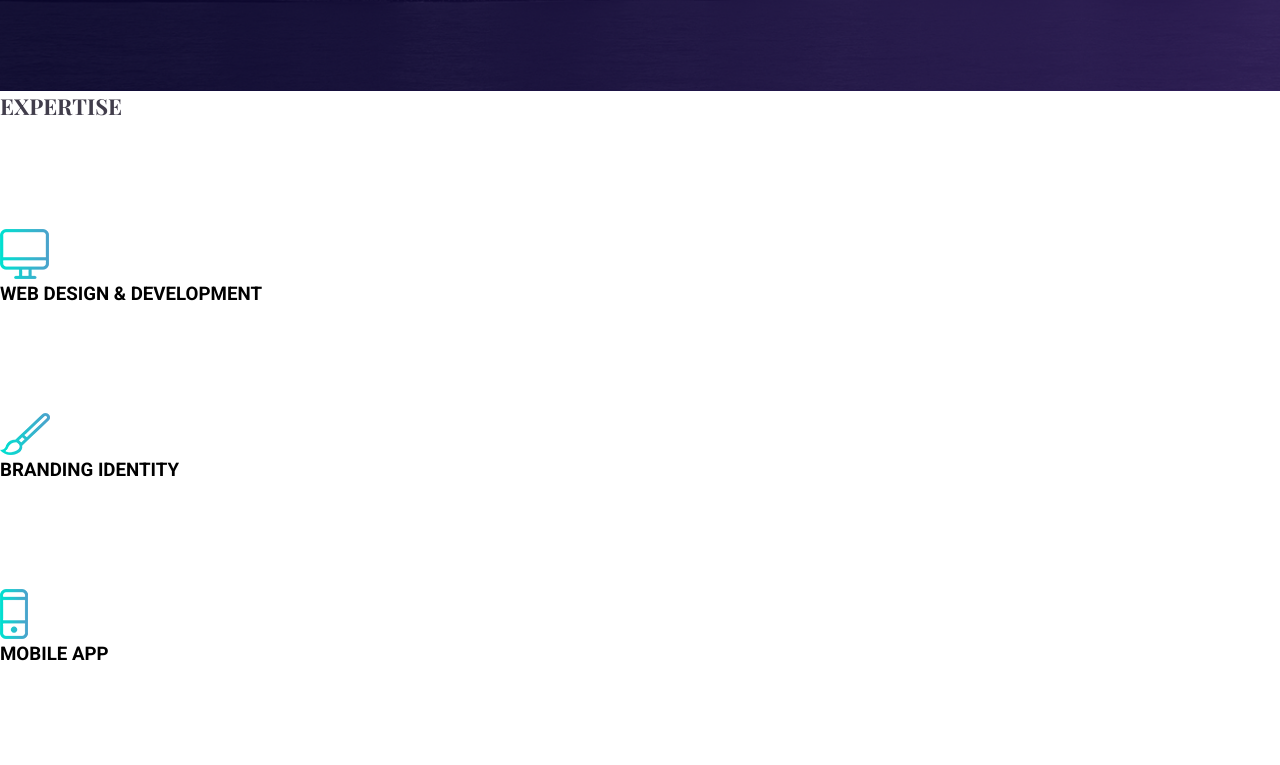
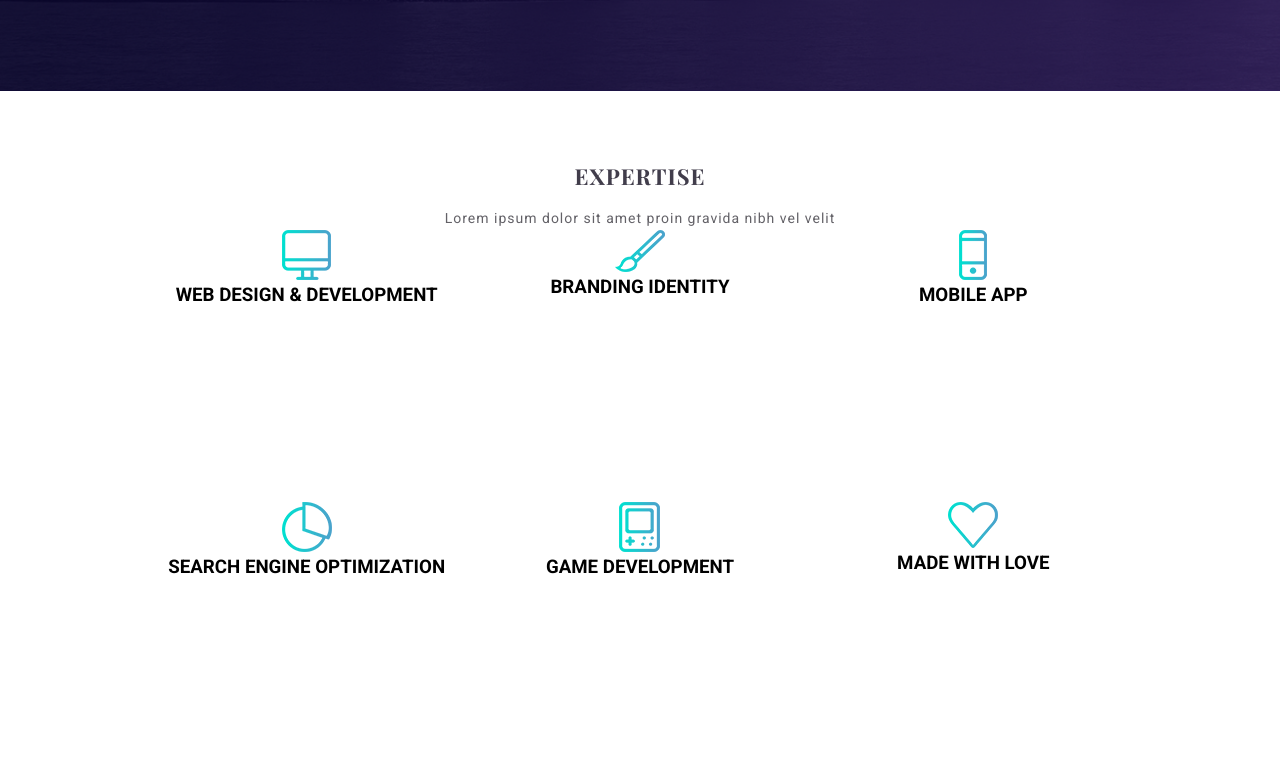
Before and after one commit to zelisabeta33-ops/tajem, a plain HTML site: page index.html in a window 1280 px wide. Shown: the part 1655-2420 px from the top of the page. Drawn offline with nearby package versions, Linux system fonts and the light colour scheme; a web font is replaced by a local one.

Commit message:
service start

```diff
--- a/css/main.css
+++ b/css/main.css
@@ -47,3 +47,29 @@
     font-size: 16px;
     font-weight: 400;
 }
+
+.expertise{
+    max-width: 960px;
+    margin: auto;
+    padding: 70px 0 105px 0px;
+    text-align: center;
+}
+.title{
+    font-size: 22px;
+    letter-spacing: 1px;
+    color: #413d4b;
+    font-weight: 700;
+    margin-bottom: 15px;
+}
+.subtitle{
+    opacity: 0.749;
+    font-size: 14px;
+    color: #2f2d35;
+    font-weight: 400;
+    margin: 0px;
+}
+.service{
+    display: grid;
+    grid-template-columns: repeat(3, 1fr);
+    gap: 40px;
+}
```
